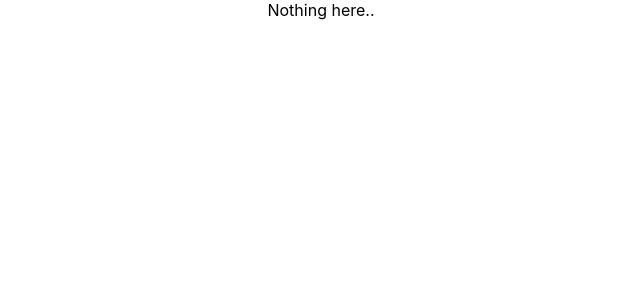
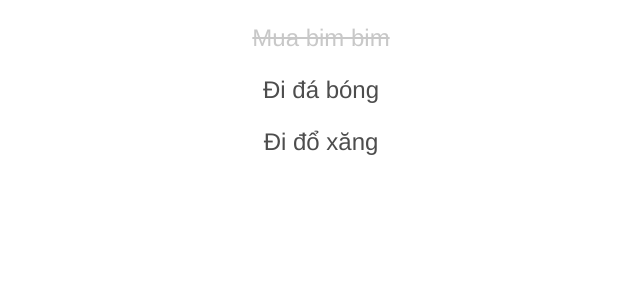
Before and after one commit to trungpq163/learn-reactjs, a React (Create React App) app in the folder todo-list/: page / in a window 1280 px wide. Shown: the top 300 px of the page, without its empty margins (319-959 px from the left). Built offline with nearby package versions, Linux system fonts and the light colour scheme.

Commit message:
done 11-conditional rendering

```diff
--- a/todo-list/src/App.js
+++ b/todo-list/src/App.js
@@ -6,27 +6,22 @@ class App extends Component {
     constructor() {
         super();
         this.todoItems = [
-            // { title: 'Mua bim bim', isComplete: true },
-            // { title: 'Đi đá bóng' },
-            // { title: 'Đi đổ xăng' }
+            { title: 'Mua bim bim', isComplete: true },
+            { title: 'Đi đá bóng' },
+            { title: 'Đi đổ xăng' }
         ]
     }
     render() {
-        if (this.todoItems.length > 0) {
         return (
             <div className="App">
                 {
-                        this.todoItems.map((item, index) => <TodoItem key={index} item={item} />)
+                    this.todoItems.length > 0 && this.todoItems.map((item, index) => <TodoItem key={index} item={item} />)
+                }
+                {
+                    this.todoItems.length === 0 && "Nothing here.."
                 }
             </div>
         );
-        } else {
-            return (
-                <div className="App">
-                    Nothing here..
-                </div>
-            )
-        }
     }
 }
 
```
Lines whose indentation alone changed are shown as unchanged.
